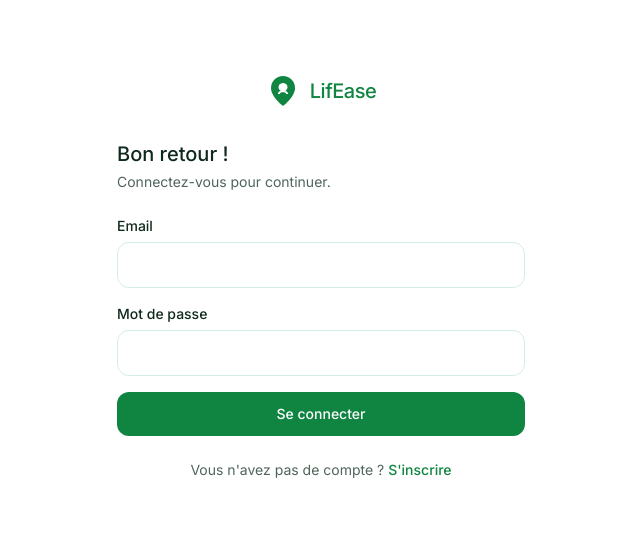
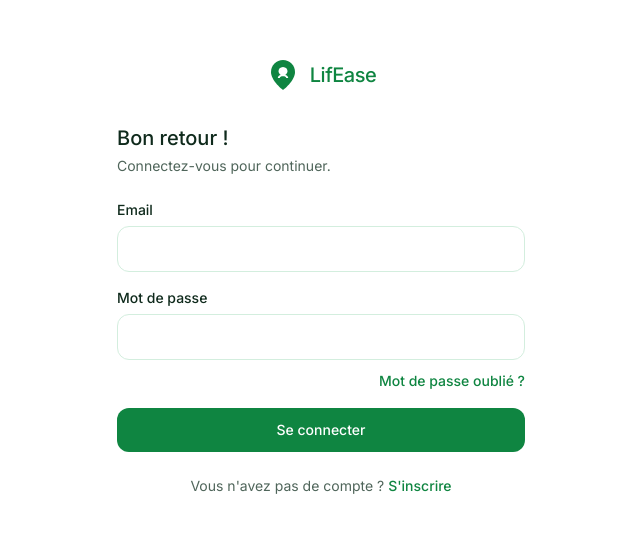
Before and after one commit to kabomaemmanuel7-bit/lifease, a Next.js app: page /connexion in a window 1280 px wide. Shown: the part 123-656 px from the top of the page, without its empty margins (319-959 px from the left). Built offline with nearby package versions, Linux system fonts and the light colour scheme; no server answers.

Commit message:
Connexion: lien mot de passe oublié

```diff
--- a/app/connexion/page.tsx
+++ b/app/connexion/page.tsx
@@ -65,6 +65,11 @@ export default function ConnexionPage() {
           required
         />
 
+        <div className="-mt-2 mb-4 text-right">
+          <Link href="/mot-de-passe-oublie" className="text-sm font-medium text-wine-600">
+            Mot de passe oublié ?
+          </Link>
+        </div>
         {error && (
           <p className="mb-4 text-sm text-red-600" role="alert">
             {error}
```
